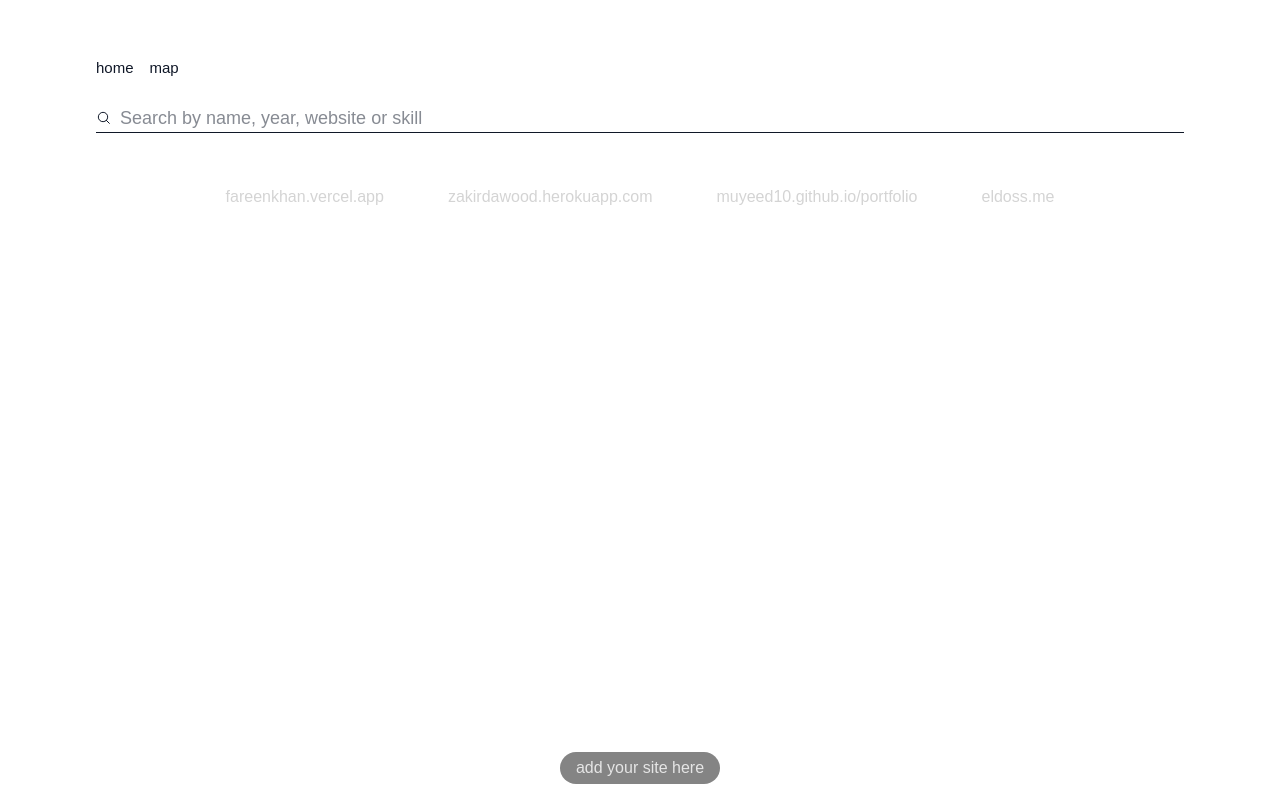
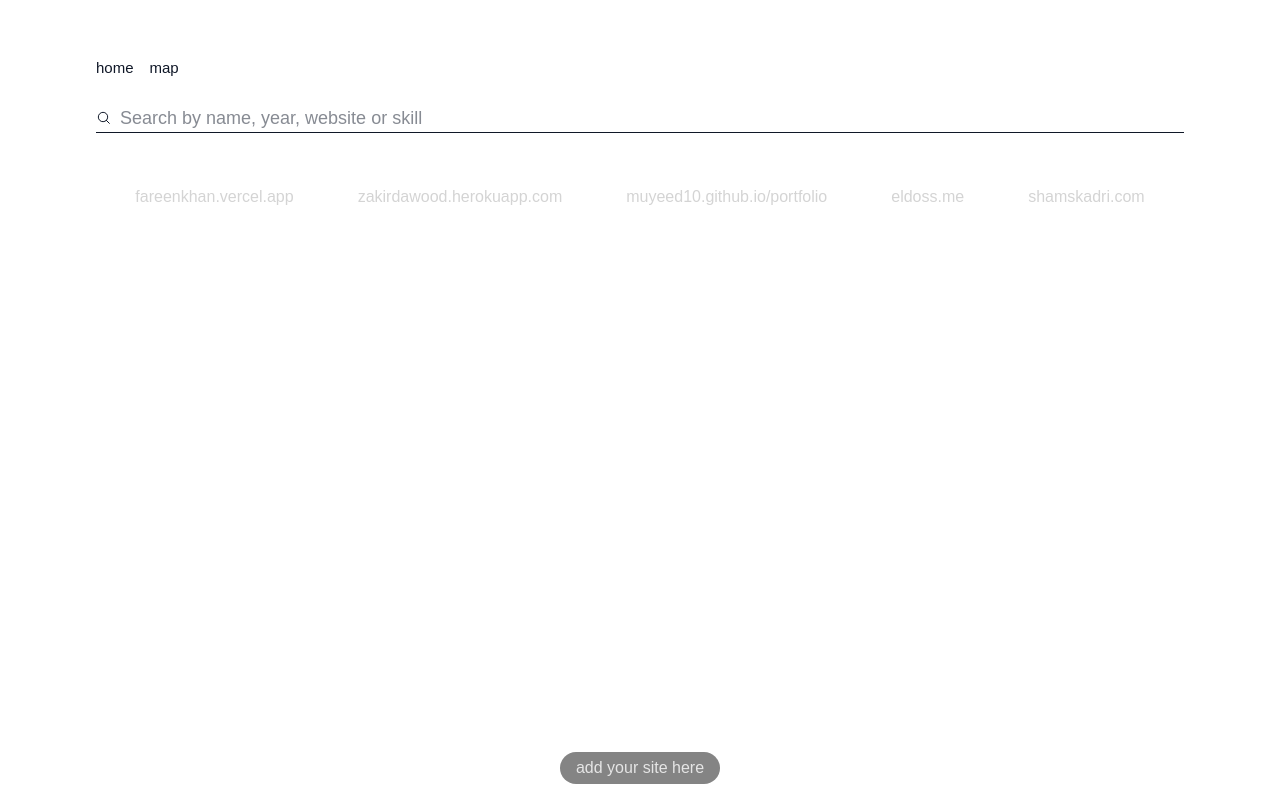
Before and after one commit to aminnausin/tmu-webring, a Vue app: page / in a window 1280 px wide. Built offline with nearby package versions, Linux system fonts and the light colour scheme; a web font is replaced by a local one.

Commit message:
Update sites.ts
Added Shams

```diff
--- a/src/resources/sites.ts
+++ b/src/resources/sites.ts
@@ -25,5 +25,11 @@ const sites: Website[] = [
         link: new URL('https://eldoss.me/'),
         skills: ['python', 'javascript'],
     },
+        {
+        name: 'Shams Kadri',
+        year: '2025',
+        link: new URL('https://shamskadri.com/'),
+        skills: ['python', 'sql'],
+    },
 ];
 export default sites;
```
